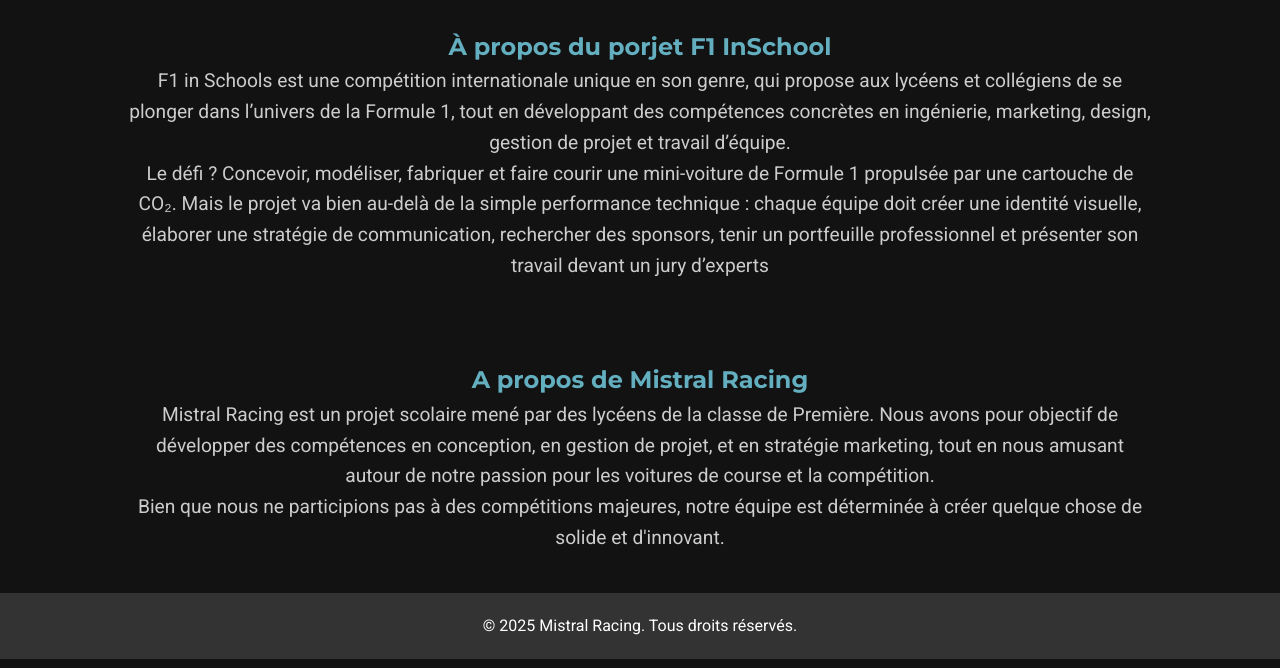
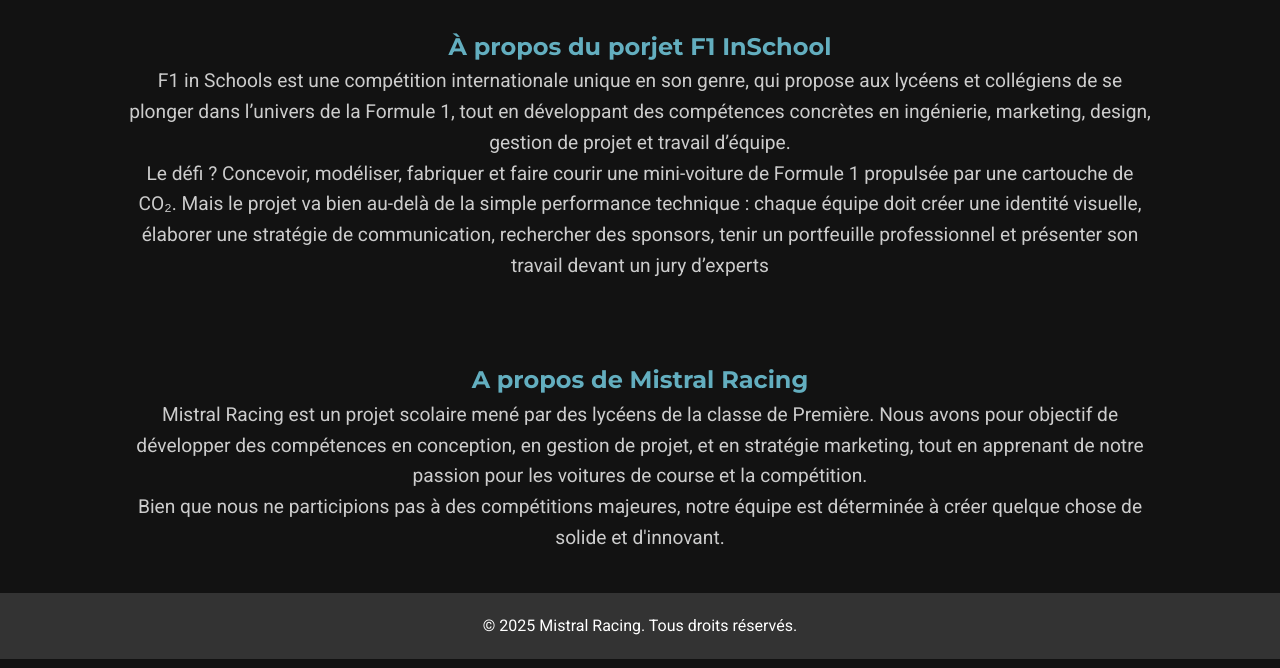
Before and after one commit to MistralRacing/MistralRacing, a plain HTML site: page about.html in a window 1280 px wide. Shown: the part 132-800 px from the top of the page. Drawn offline with Linux system fonts and the light colour scheme.

Commit message:
Update about.html

```diff
--- a/about.html
+++ b/about.html
@@ -42,7 +42,7 @@
         <div class="container">
             <h2>A propos de Mistral Racing</h2>
 
-            <p>Mistral Racing est un projet scolaire mené par des lycéens de la classe de Première. Nous avons pour objectif de développer des compétences en conception, en gestion de projet, et en stratégie marketing, tout en nous amusant autour de notre passion pour les voitures de course et la compétition.</p>
+            <p>Mistral Racing est un projet scolaire mené par des lycéens de la classe de Première. Nous avons pour objectif de développer des compétences en conception, en gestion de projet, et en stratégie marketing, tout en apprenant de notre passion pour les voitures de course et la compétition.</p>
             <p>Bien que nous ne participions pas à des compétitions majeures, notre équipe est déterminée à créer quelque chose de solide et d'innovant.</p>
         </div>
     </section>
```
